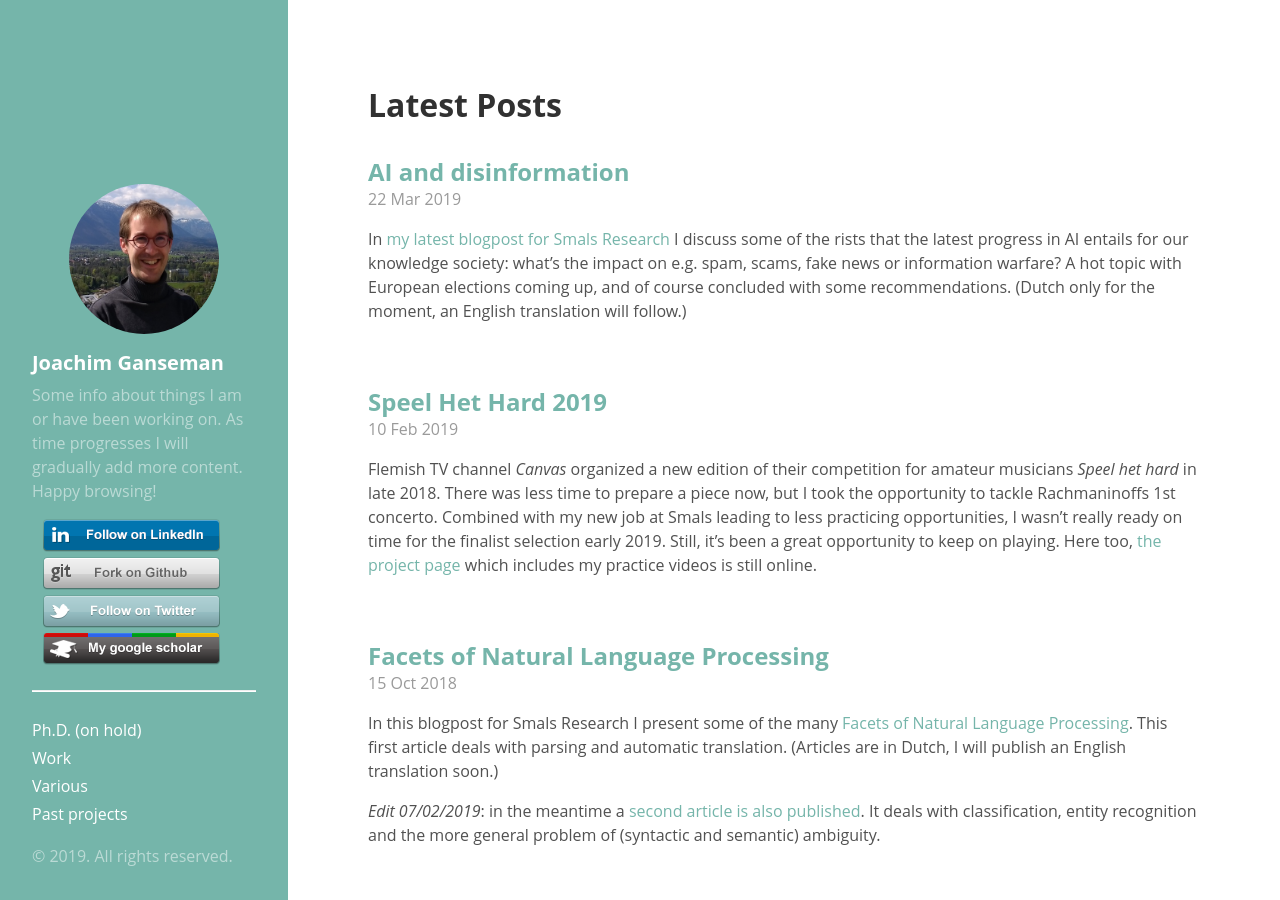
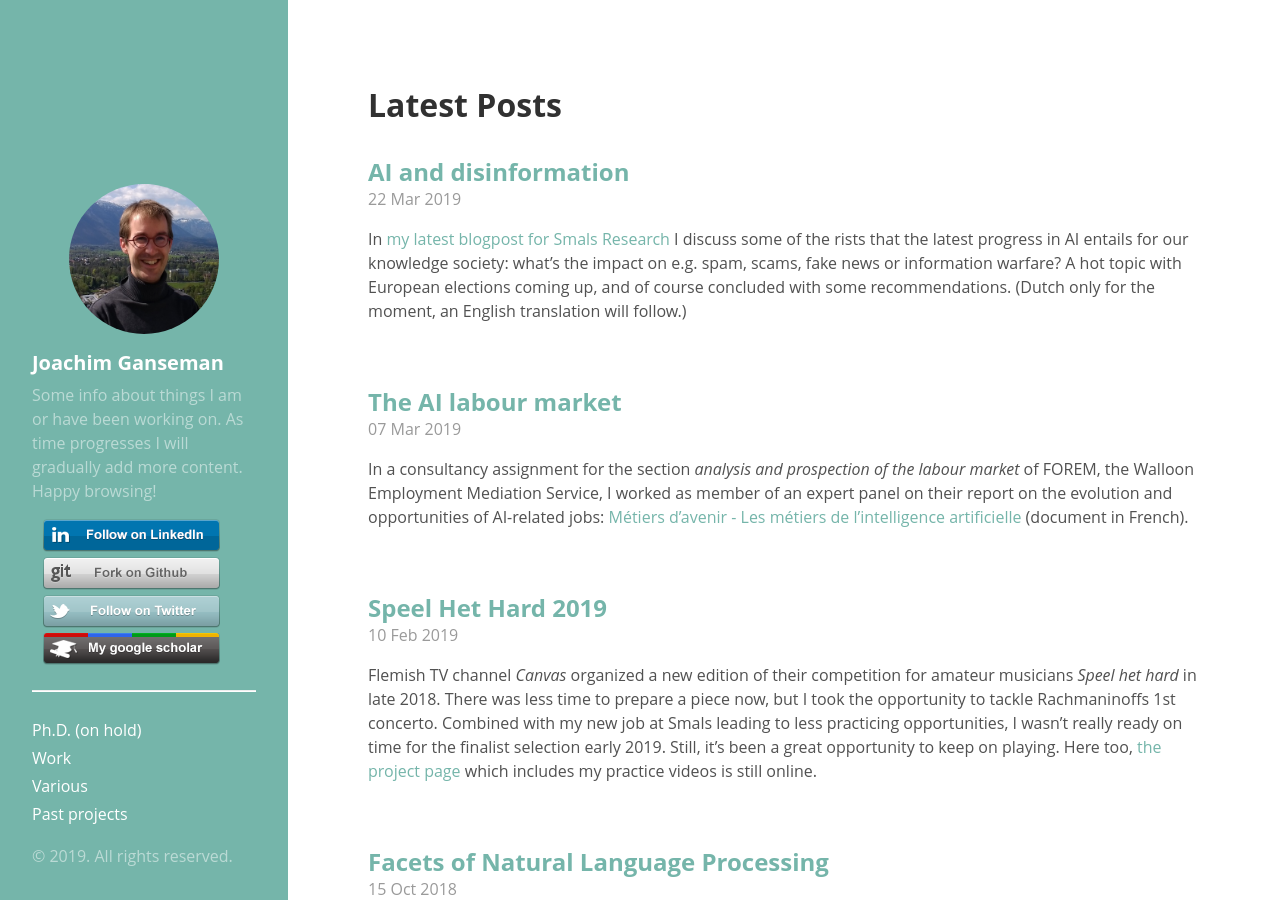
Before and after one commit to jganseman/jganseman.github.io, a Jekyll site: the page built from en/index.md, in a window 1280 px wide and 900 px high. Built offline with Jekyll 4.4.1, drawn with Linux system fonts in a browser that asks for light colours.

Commit message:
add forem report

```diff
--- /dev/null
+++ b/en/_posts/2019-03-07-forem.md
@@ -0,0 +1,11 @@
+---
+layout: post
+title: The AI labour market
+lang: en
+lang-ref: ai-arbeidsmarkt
+category: smals
+tags: [smals, english]
+---
+
+In a consultancy assignment for the section *analysis and prospection of the labour market* of FOREM, the Walloon Employment Mediation Service, I worked as member of an expert panel on their report on the evolution and opportunities of AI-related jobs:
+ [Métiers d'avenir - Les métiers de l'intelligence artificielle](https://www.leforem.be/MungoBlobs/1391446217685/20190307_A2P_Les_metiers_de_l%27intelligence_artificielle.pdf) (document in French).
--- a/en/about.md
+++ b/en/about.md
@@ -16,4 +16,6 @@ In addition to my work, I am an [excellent pianist](https://speelhethard.be/proj
 
 For anything related to my work, contact [Smals](https://www.smals.be/nl/contact). For everything else, [LinkedIn](https://www.linkedin.com/in/jganseman) or [Twitter](https://twitter.com/jganseman) usually do the trick.
 
-I sometimes [write](https://www.smalsresearch.be/author/ganseman/) or [speak](https://www.infosecurity.be/seminar-details.aspx?code=P105) about topics related to Data Science and Artificial Intelligence. Feel free to get in touch if you want to have me contributing to your project. [Members of Smals](https://www.smals.be/nl/content/ledenlijst) can contact their customer representative; for non-profits or free events I usually return the favor; from commercial events or businesses I expect a realistic proposal - consider three times your standard income fee a good starting point ;)
+I [write](https://www.smalsresearch.be/author/ganseman/), [speak](https://www.infosecurity.be/seminar-details.aspx?code=P105) and [consult](https://www.leforem.be/MungoBlobs/1391446217685/20190307_A2P_Les_metiers_de_l%27intelligence_artificielle.pdf) on topics related to Data Science and Artificial Intelligence in English, Dutch and French. Feel free to get in touch if you want to have me contributing to your project. [Members of Smals](https://www.smals.be/nl/content/ledenlijst) can contact their customer representative; for non-profits or free events I usually do an effort; from commercial event organizers or businesses I expect a realistic compensation proposal ;)
+
+<!-- consider three times your standard income fee a good starting point ;) -->
```
Also changed, not shown: nl/_posts/2019-03-07-forem.md (added, +10 -0 lines), nl/about.md (+4 -2 lines).
